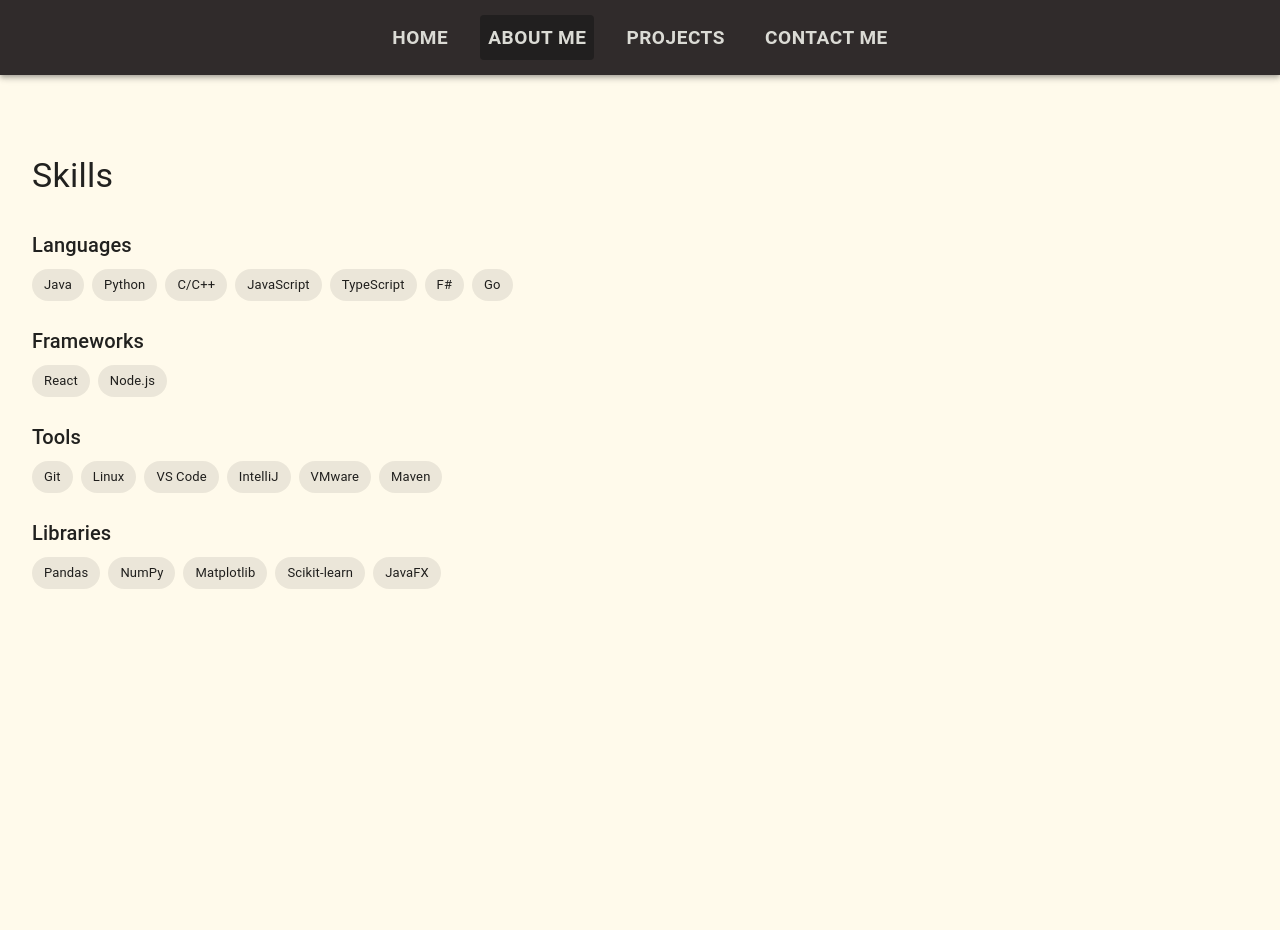
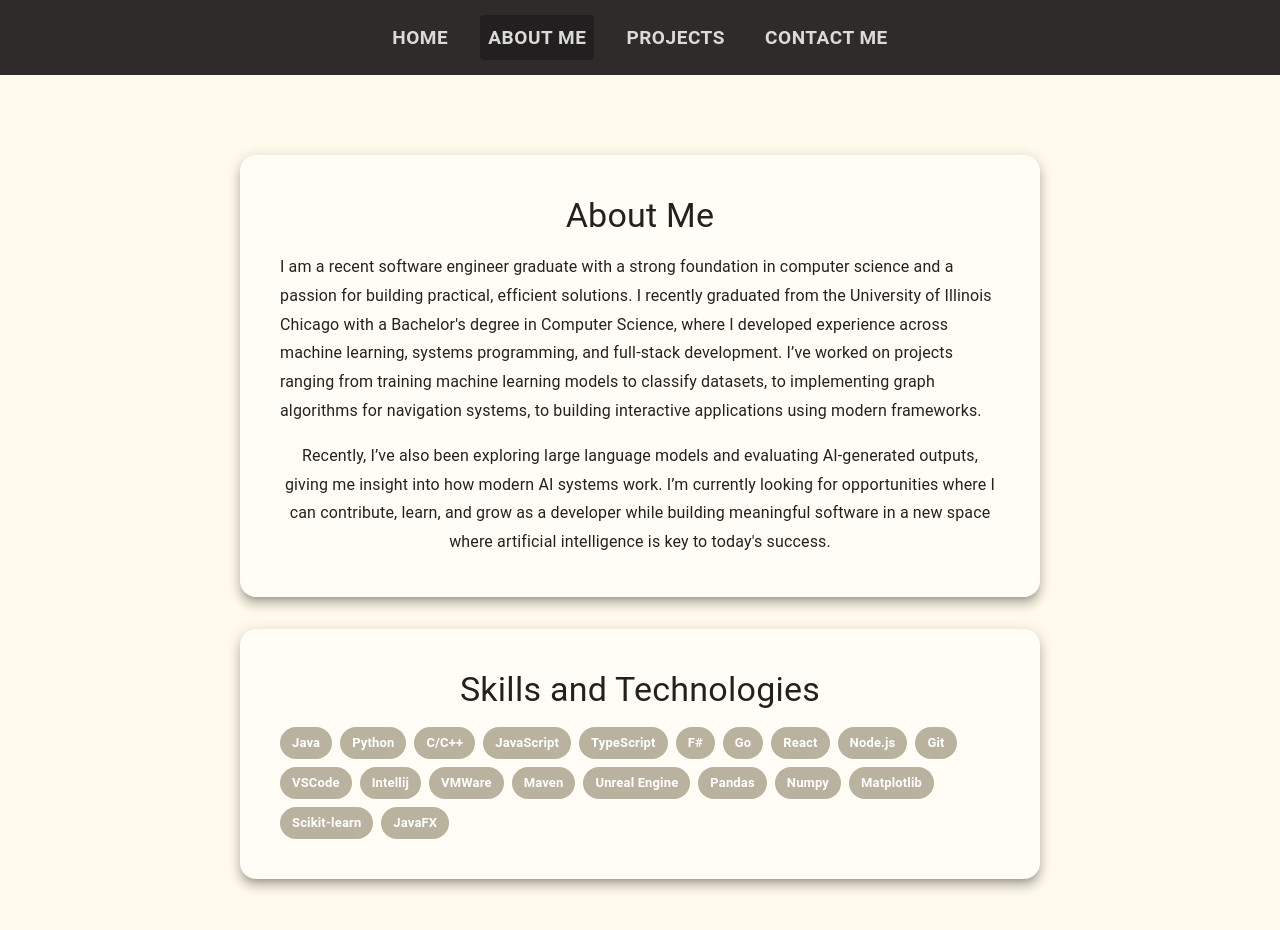
Before and after one commit to Mattdanq/mattdanq.github.io, a React (Create React App) app: page /About in a window 1280 px wide. Shown: the top 930 px of the page. Before the commit the page ends 800 px from the top, so only its background shows below. Built offline with nearby package versions, Linux system fonts and the light colour scheme.

Commit message:
Finished About Page

```diff
--- a/src/pages/about.js
+++ b/src/pages/about.js
@@ -1,35 +1,81 @@
 import TopBar from "../components/topBar";
-import {Box, Typography, Chip} from "@mui/material";
+import {Box, Typography, Chip, Paper} from "@mui/material";
 
 const About = () => {
     const skills = {
-        Languages: ["Java", "Python", "C/C++", "JavaScript", "TypeScript", "F#", "Go"],
-        Frameworks: ["React", "Node.js"],
-        Tools: ["Git", "Linux", "VS Code", "IntelliJ", "VMware", "Maven"],
-        Libraries: ["Pandas", "NumPy", "Matplotlib", "Scikit-learn", "JavaFX"],
+        tags: ["Java", "Python", "C/C++", "JavaScript", "TypeScript", "F#", "Go", "React", "Node.js",
+            "Git", "VSCode", "Intellij", "VMWare", "Maven", "Unreal Engine", "Pandas", "Numpy",
+            "Matplotlib", "Scikit-learn", "JavaFX"
+        ],
     };
     return(
         <div>
             <TopBar />
-            <Box sx={{ mt: 10, px: 4 }}>
-                <Typography variant="h4" textAlign="center">
-                    Skills
-                </Typography>
+            <Box
+            sx={{
+                backgroundColor: "#fffaeb",
+                minHeight: "100vh",
+                py: 10,
+                px: 3
+            }}
+            >
+                <Paper
+                    elevation={8}
+                    sx={{
+                    maxWidth: 800,
+                    mx: "auto",
+                    p: 5,
+                    borderRadius: 4,
+                    textAlign: "center",
+                    backgroundColor: "#fffdf5"
+                    }}
+                >
+                    <Typography variant="h4" gutterBottom>
+                    About Me
+                    </Typography>
 
-                <Box sx={{ mt: 4 }}>
-                    {Object.entries(skills).map(([category, items]) => (
-                    <Box key={category} sx={{ mb: 3 }}>
-                        <Typography variant="h6">{category}</Typography>
+                    <Typography sx={{ mt: 2, lineHeight: 1.8, textAlign:"left"}}>
+                    I am a recent software engineer graduate with a strong foundation
+                    in computer science and a passion for building practical, efficient
+                    solutions. I recently graduated from the University of Illinois Chicago with a
+                    Bachelor's degree in Computer Science, where I developed experience across
+                    machine learning, systems programming, and full-stack development.
+                    I’ve worked on projects ranging from training machine learning models
+                    to classify datasets, to implementing graph algorithms for navigation
+                    systems, to building interactive applications using modern frameworks.
+                    </Typography>
 
-                        <Box sx={{ mt: 1, display: "flex", flexWrap: "wrap", gap: 1 }}>
-                        {items.map((skill) => (
-                            <Chip key={skill} label={skill} />
+                    <Typography sx={{ mt: 2, lineHeight: 1.8 }}>
+                    Recently, I’ve also been exploring large language models and evaluating
+                    AI-generated outputs, giving me insight into how modern AI systems work.
+                    I’m currently looking for opportunities where I can contribute, learn,
+                    and grow as a developer while building meaningful software in a new space
+                    where artificial intelligence is key to today's success.
+                    </Typography>
+                </Paper>
+                <Paper
+                    elevation={8}
+                    sx={{
+                    maxWidth: 800,
+                    mx: "auto",
+                    p: 5,
+                    borderRadius: 4,
+                    textAlign: "center",
+                    backgroundColor: "#fffdf5",
+                    mt: 4
+                    }}
+                >
+                    <Typography variant="h4" gutterBottom>
+                    Skills and Technologies
+                    </Typography>
+                    <Box sx={{ mt: 2, display: "flex", gap: 1, flexWrap: "wrap" }}>
+                        {skills.tags.map((tag) => (
+                            <Chip key={tag} label={tag} sx={{ backgroundColor: "#b8b29e", color: "white", fontWeight:"bold" }} />
                         ))}
-                        </Box>
                     </Box>
-                    ))}
-                </Box>
+                </Paper>
             </Box>
+
         </div>
     );
 }
--- a/src/pages/projects.js
+++ b/src/pages/projects.js
@@ -82,6 +82,10 @@ const Projects = () => {
                         </CardActions>
                     </Card>
 
+                    <Typography variant="h4" fontWeight="bold" gutterBottom >
+                    Other Projects
+                    </Typography>
+
                     {/* Grid of Other Projects */}
                     <Grid container spacing={3}>
                         {otherProjects.map((project, idx) => (
```
